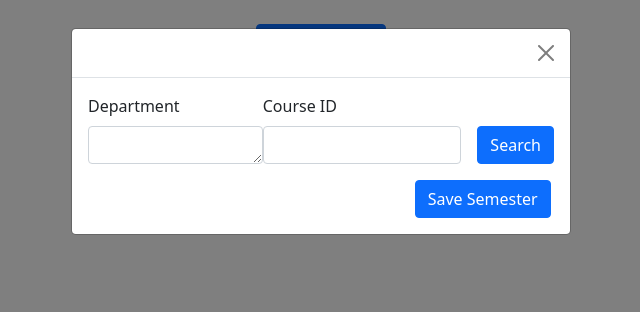
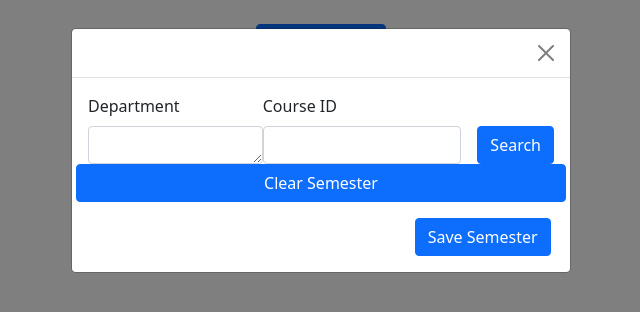
Before and after one commit to UD-CISC275-F21/ud-cis-scheduler-team-9, a React (Create React App) app: page / in a window 1280 px wide. Both pictures are taken after a click on the button "Add Semester". Shown: the top 312 px of the page, without its empty margins (319-959 px from the left). Built offline with nearby package versions, Linux system fonts and the light colour scheme.

Commit message:
added the button that resets courseList

```diff
--- a/src/Components/AddSemesterModal.tsx
+++ b/src/Components/AddSemesterModal.tsx
@@ -38,7 +38,11 @@ export function AddSemesterModal({ addSemester, setVisible, visible}:{
         setCourseList([]);
     }
 
-    function save(){
+    function clearCourseList(){
+        setCourseList([]);
+    }
+
+    function saveSemester(){
         const expectedTuition = tuition;
         addSemester({season, courseList, creditTotal, expectedTuition});
         hide();
@@ -81,15 +85,16 @@ export function AddSemesterModal({ addSemester, setVisible, visible}:{
                 </Row>
                 <Row>
                     <Col>
-                    </Col>
-                    <Col>
+                        <Row>
+                            <Button className="button" id="clear-course-list-button" onClick={clearCourseList}>Clear Semester</Button>
+                        </Row>
                     </Col>
                 </Row>
                 <Row>
                     <Col></Col>
                     <Col></Col>
                     <Col>
-                        <Button className="button" id="save-semester-button" onClick={save}>Save Semester</Button>
+                        <Button className="button" id="save-semester-button" onClick={saveSemester}>Save Semester</Button>
                     </Col>
                 </Row>
                 <Row></Row>
```
